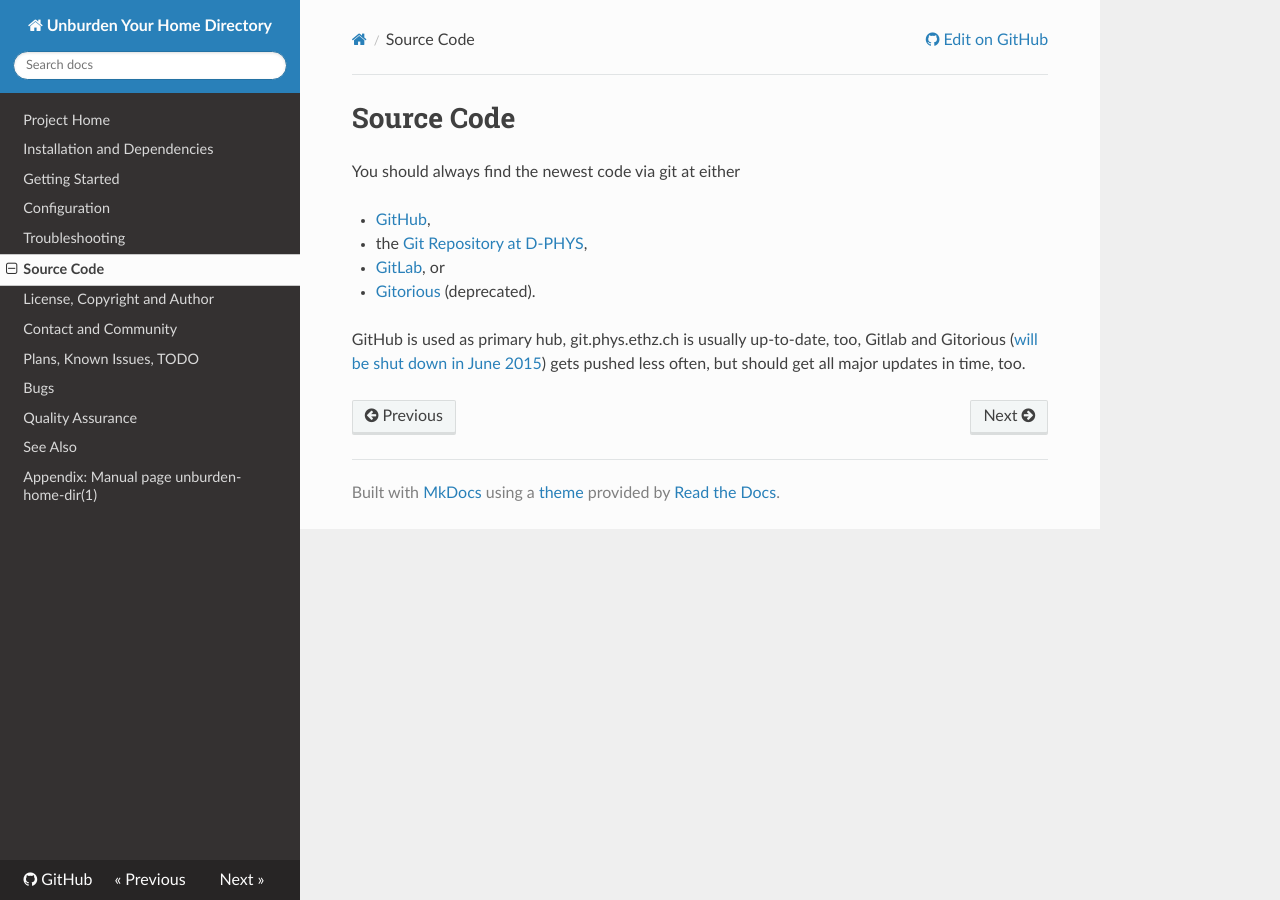
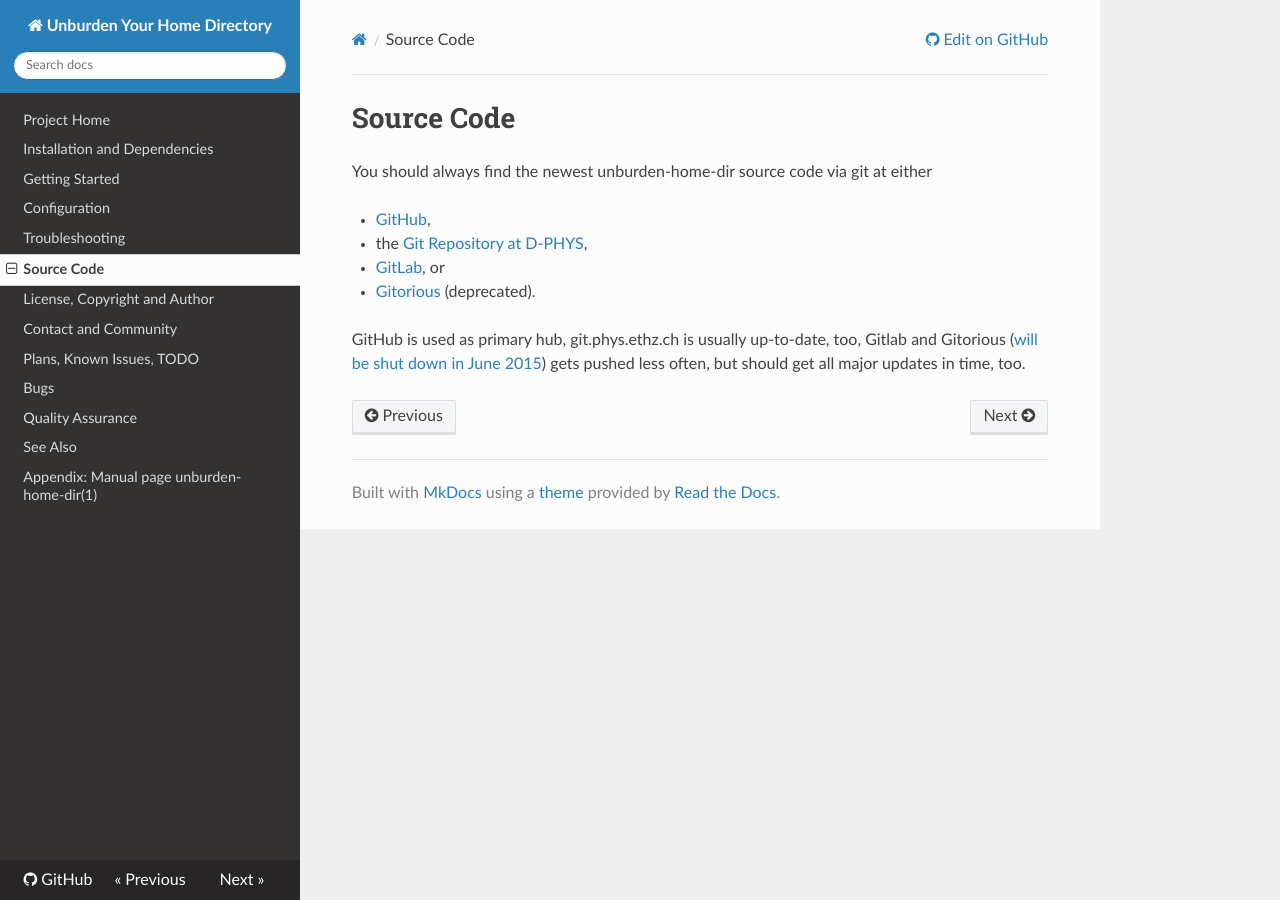
Before and after one commit to xtaran/unburden-home-dir, an MkDocs documentation site: the page built from docs/source-code.md, in a window 1280 px wide. Built offline with MkDocs 1.6.1, drawn with Linux system fonts in a browser that asks for light colours; nearby versions of some CDN libraries; old or Windows-style settings are respelled for this version of MkDocs.

Commit message:
Mention project name when listing source code locations

```diff
--- a/docs/source-code.md
+++ b/docs/source-code.md
@@ -1,7 +1,8 @@
 Source Code
 ===========
 
-You should always find the newest code via git at either
+You should always find the newest unburden-home-dir source code via
+git at either
 
 * [GitHub](http://github.com/xtaran/unburden-home-dir),
 * the [Git Repository at D-PHYS](http://git.phys.ethz.ch/?p=unburden-home-dir.git),
```
